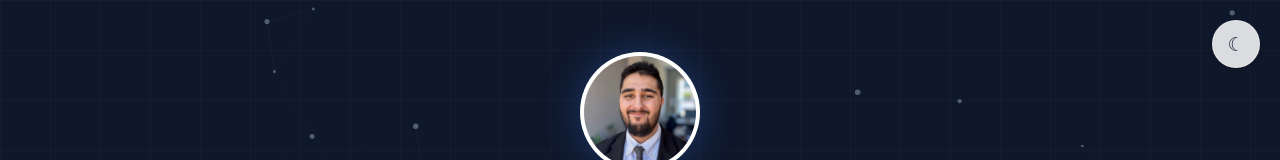
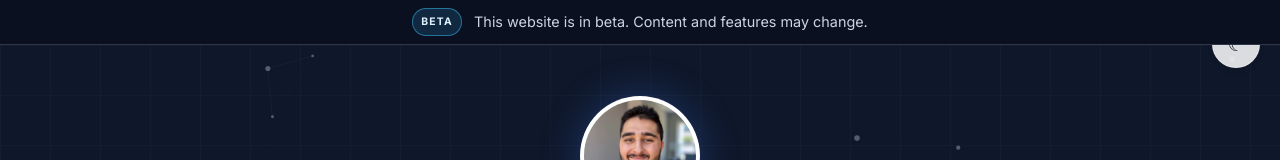
Before and after one commit to asharahmed/website, a plain HTML site: page index.html in a window 1280 px wide. Shown: the top 160 px of the page. Drawn offline with Linux system fonts and the light colour scheme.

Commit message:
Add sticky beta banner

```diff
--- a/index.html
+++ b/index.html
@@ -57,6 +57,12 @@
     <noscript><style>.loading-overlay{display:none}</style></noscript>
 </head>
 <body>
+    <div class="beta-banner" role="status" aria-label="Beta notice">
+        <div class="beta-banner__content">
+            <span class="beta-banner__tag">Beta</span>
+            <span class="beta-banner__text">This website is in beta. Content and features may change.</span>
+        </div>
+    </div>
     <button class="mobile-menu-btn" id="mobileMenuBtn" aria-label="Menu" aria-controls="mobileNav" aria-expanded="false">
         <span></span><span></span><span></span>
     </button>
--- a/styles.css
+++ b/styles.css
@@ -98,6 +98,44 @@
         ::-webkit-scrollbar-track { background: var(--bg-primary); }
         ::-webkit-scrollbar-thumb { background: var(--accent-primary); border-radius: 4px; }
 
+        /* Beta Banner */
+        .beta-banner {
+            position: sticky;
+            top: 0;
+            z-index: 1003;
+            background: #0b1020;
+            border-bottom: 1px solid rgba(148, 163, 184, 0.25);
+            color: #e2e8f0;
+        }
+
+        .beta-banner__content {
+            max-width: 1100px;
+            margin: 0 auto;
+            padding: 8px 20px;
+            display: flex;
+            align-items: center;
+            justify-content: center;
+            gap: 12px;
+            text-align: center;
+            font-size: 0.9em;
+        }
+
+        .beta-banner__tag {
+            text-transform: uppercase;
+            letter-spacing: 0.12em;
+            font-weight: 700;
+            font-size: 0.72em;
+            padding: 4px 8px;
+            border-radius: 999px;
+            background: rgba(56, 189, 248, 0.15);
+            border: 1px solid rgba(56, 189, 248, 0.5);
+            color: #e0f2fe;
+        }
+
+        .beta-banner__text {
+            color: #cbd5e1;
+        }
+
         /* Command Palette */
         .command-palette {
             position: fixed;
```
